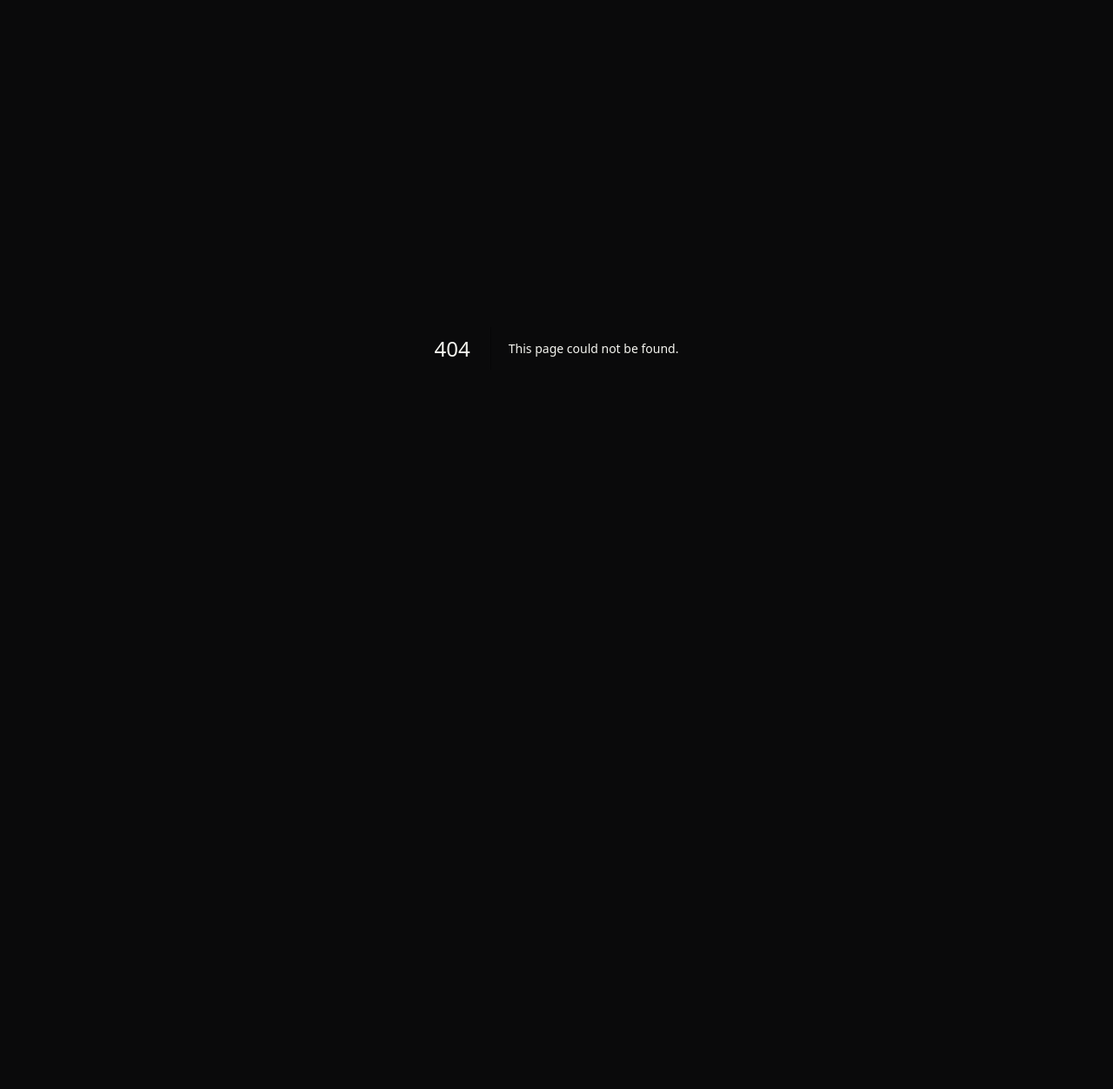
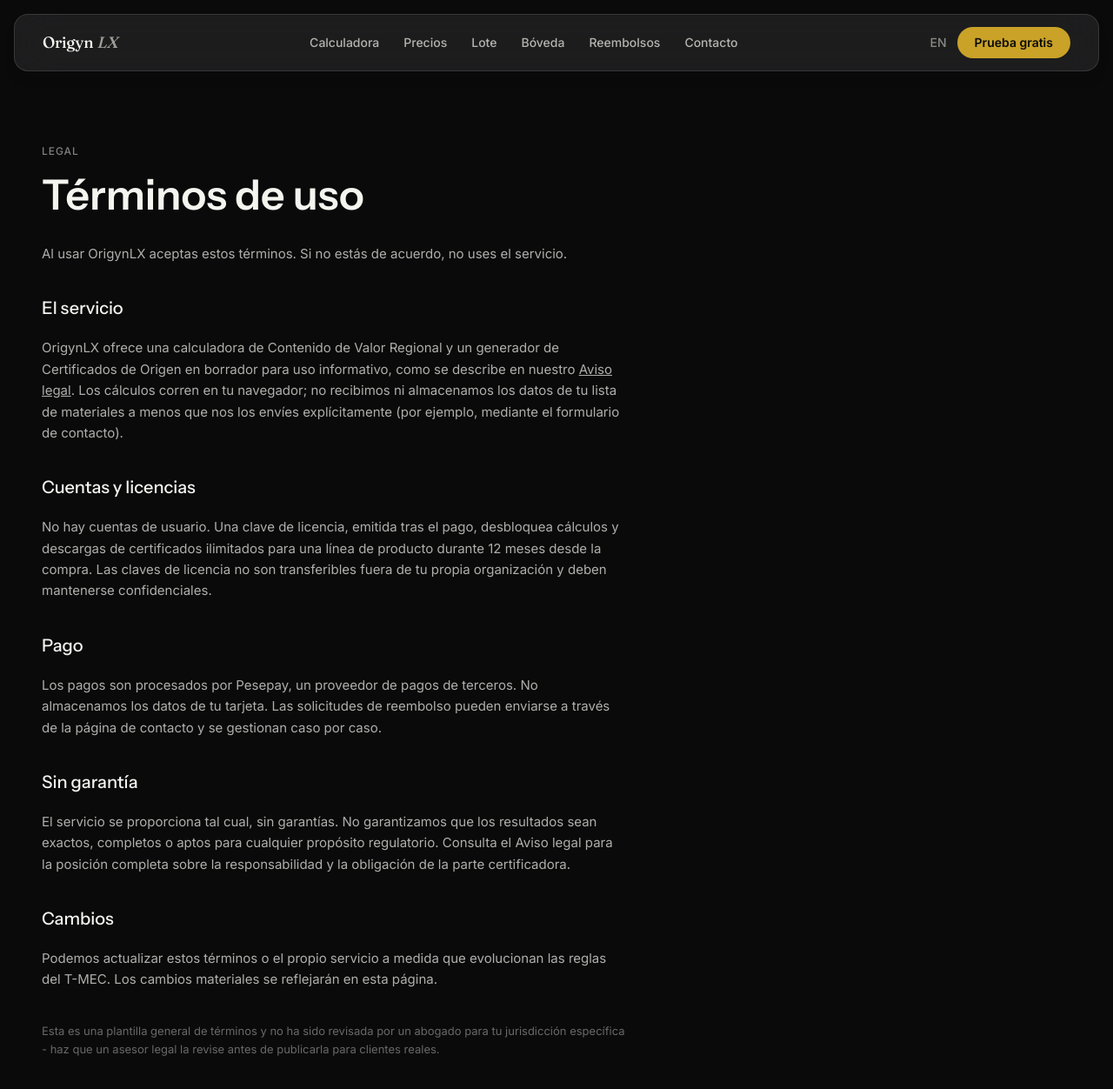
Before and after one commit to piksen-digital/origynlx, a Next.js app: page /es/legal/terms in a window 1280 px wide. Before the commit this address had no page. Shown: the top 1252 px of the page at 87% size. Before the commit the page ends 800 px from the top, so only its background shows below. Built offline with nearby package versions, Linux system fonts and the light colour scheme.

Commit message:
feat(es): Spanish legal pages /es/legal/disclaimer and /es/legal/terms with full translations and hreflang; EN legal pages gain metadata + hreflang; ES footer, nav language-switch map and positioning disclaimer link now point to ES twins; sitemap adds ES legal routes

```diff
--- /dev/null
+++ b/app/es/legal/disclaimer/page.tsx
@@ -0,0 +1,66 @@
+import type { Metadata } from "next";
+import Nav from "@/components/Nav";
+import Footer from "@/components/Footer";
+
+export const metadata: Metadata = {
+  title: "Aviso legal | OrigynLX",
+  description:
+    "Aviso legal de OrigynLX: los resultados son estimaciones para uso interno; el importador, exportador o productor es la parte certificadora y sigue siendo responsable de la declaración de origen.",
+  alternates: {
+    canonical: "/es/legal/disclaimer",
+    languages: { "en": "/legal/disclaimer", "es": "/es/legal/disclaimer", "x-default": "/legal/disclaimer" },
+  },
+};
+
+export default function DisclaimerPageEs() {
+  return (
+    <main className="relative min-h-screen overflow-x-hidden bg-ink">
+      <Nav locale="es" />
+      <section className="pt-32 pb-20 sm:pt-40 sm:pb-28">
+        <div className="mx-auto max-w-content px-5 sm:px-6 lg:px-12">
+          <div className="max-w-2xl">
+            <span className="text-xs font-medium uppercase tracking-[0.08em] text-paper/50">Legal</span>
+            <h1 className="mt-4 font-display text-4xl font-semibold leading-tight text-paper sm:text-5xl">
+              Aviso legal
+            </h1>
+
+            <div className="mt-8 space-y-5 text-[15px] leading-relaxed text-paper/70">
+              <p>
+                OrigynLX es una herramienta de preselección y preparación de documentos. Realiza la
+                aritmética de Contenido de Valor Regional definida en el T-MEC y formatea un
+                Certificado de Origen en borrador a partir de la información que capturas. No
+                ejerce el derecho aduanero, no certifica bienes y no sustituye a un agente aduanal
+                con licencia ni a un abogado de comercio exterior.
+              </p>
+              <p>
+                <strong className="text-paper">Los resultados son estimaciones solo para uso interno.</strong>{" "}
+                La calificación de origen depende de la exactitud de los datos de la lista de
+                materiales que proporciones, de reglas que pueden cambiar (el T-MEC está en un
+                proceso de renegociación activo que puede extenderse hasta 2036) y, en muchos
+                casos, de pruebas adicionales - incluido el análisis de cambio de clasificación
+                arancelaria del Anexo 4-B - que esta herramienta no realiza. Un resultado mostrado
+                aquí no es una determinación de que tu producto califica para el tratamiento
+                preferencial.
+              </p>
+              <p>
+                <strong className="text-paper">Tú eres la parte certificadora.</strong> El importador,
+                exportador o productor que firma un Certificado de Origen atesta personalmente los
+                hechos en él y carga con la responsabilidad legal y financiera de esa declaración,
+                incluidos derechos retroactivos o sanciones. Revisa cada campo que OrigynLX genera
+                contra tus propios registros antes de firmar cualquier cosa, y consulta a un
+                agente aduanal con licencia para cualquier resultado cercano al umbral de
+                calificación o para cualquier cosa sobre la que no tengas confianza.
+              </p>
+              <p>
+                OrigynLX y su operador renuncian a toda responsabilidad por decisiones tomadas con
+                base en los resultados de esta herramienta. Úsala para avanzar más rápido en la
+                aritmética, no como sustituto del juicio profesional sobre tus hechos específicos.
+              </p>
+            </div>
+          </div>
+        </div>
+      </section>
+      <Footer locale="es" />
+    </main>
+  );
+}
--- /dev/null
+++ b/app/es/legal/terms/page.tsx
@@ -0,0 +1,85 @@
+import type { Metadata } from "next";
+import Nav from "@/components/Nav";
+import Footer from "@/components/Footer";
+
+export const metadata: Metadata = {
+  title: "Términos de uso | OrigynLX",
+  description:
+    "Términos de uso de OrigynLX: el servicio, las claves de licencia, el pago procesado por Pesepay, la posición sin garantías y cómo cambian estos términos a medida que evolucionan las reglas del T-MEC.",
+  alternates: {
+    canonical: "/es/legal/terms",
+    languages: { "en": "/legal/terms", "es": "/es/legal/terms", "x-default": "/legal/terms" },
+  },
+};
+
+export default function TermsPageEs() {
+  return (
+    <main className="relative min-h-screen overflow-x-hidden bg-ink">
+      <Nav locale="es" />
+      <section className="pt-32 pb-20 sm:pt-40 sm:pb-28">
+        <div className="mx-auto max-w-content px-5 sm:px-6 lg:px-12">
+          <div className="max-w-2xl">
+            <span className="text-xs font-medium uppercase tracking-[0.08em] text-paper/50">Legal</span>
+            <h1 className="mt-4 font-display text-4xl font-semibold leading-tight text-paper sm:text-5xl">
+              Términos de uso
+            </h1>
+
+            <div className="mt-8 space-y-5 text-[15px] leading-relaxed text-paper/70">
+              <p>
+                Al usar OrigynLX aceptas estos términos. Si no estás de acuerdo, no uses el
+                servicio.
+              </p>
+
+              <h2 className="pt-4 font-display text-xl text-paper">El servicio</h2>
+              <p>
+                OrigynLX ofrece una calculadora de Contenido de Valor Regional y un generador de
+                Certificados de Origen en borrador para uso informativo, como se describe en
+                nuestro{" "}
+                <a href="/es/legal/disclaimer" className="underline hover:text-paper transition-colors">Aviso legal</a>.
+                Los cálculos corren en tu navegador; no recibimos ni almacenamos los datos de tu
+                lista de materiales a menos que nos los envíes explícitamente (por ejemplo,
+                mediante el formulario de contacto).
+              </p>
+
+              <h2 className="pt-4 font-display text-xl text-paper">Cuentas y licencias</h2>
+              <p>
+                No hay cuentas de usuario. Una clave de licencia, emitida tras el pago, desbloquea
+                cálculos y descargas de certificados ilimitados para una línea de producto durante
+                12 meses desde la compra. Las claves de licencia no son transferibles fuera de tu
+                propia organización y deben mantenerse confidenciales.
+              </p>
+
+              <h2 className="pt-4 font-display text-xl text-paper">Pago</h2>
+              <p>
+                Los pagos son procesados por Pesepay, un proveedor de pagos de terceros. No
+                almacenamos los datos de tu tarjeta. Las solicitudes de reembolso pueden enviarse
+                a través de la página de contacto y se gestionan caso por caso.
+              </p>
+
+              <h2 className="pt-4 font-display text-xl text-paper">Sin garantía</h2>
+              <p>
+                El servicio se proporciona tal cual, sin garantías. No garantizamos que los
+                resultados sean exactos, completos o aptos para cualquier propósito regulatorio.
+                Consulta el Aviso legal para la posición completa sobre la responsabilidad y la
+                obligación de la parte certificadora.
+              </p>
+
+              <h2 className="pt-4 font-display text-xl text-paper">Cambios</h2>
+              <p>
+                Podemos actualizar estos términos o el propio servicio a medida que evolucionan
+                las reglas del T-MEC. Los cambios materiales se reflejarán en esta página.
+              </p>
+
+              <p className="pt-4 text-[13px] text-paper/40">
+                Esta es una plantilla general de términos y no ha sido revisada por un abogado para
+                tu jurisdicción específica - haz que un asesor legal la revise antes de
+                publicarla para clientes reales.
+              </p>
+            </div>
+          </div>
+        </div>
+      </section>
+      <Footer locale="es" />
+    </main>
+  );
+}
--- a/app/legal/disclaimer/page.tsx
+++ b/app/legal/disclaimer/page.tsx
@@ -1,5 +1,16 @@
+import type { Metadata } from "next";
 import Nav from "@/components/Nav";
 import Footer from "@/components/Footer";
+
+export const metadata: Metadata = {
+  title: "Disclaimer | OrigynLX",
+  description:
+    "OrigynLX is a pre-screening and document-preparation tool. Results are estimates for internal use only; the importer, exporter, or producer remains the certifying party and bears responsibility for the origin claim.",
+  alternates: {
+    canonical: "/legal/disclaimer",
+    languages: { "en": "/legal/disclaimer", "es": "/es/legal/disclaimer", "x-default": "/legal/disclaimer" },
+  },
+};
 
 export default function DisclaimerPage() {
   return (
--- a/app/legal/terms/page.tsx
+++ b/app/legal/terms/page.tsx
@@ -1,5 +1,16 @@
+import type { Metadata } from "next";
 import Nav from "@/components/Nav";
 import Footer from "@/components/Footer";
+
+export const metadata: Metadata = {
+  title: "Terms of Use | OrigynLX",
+  description:
+    "Terms of use for OrigynLX: the service, license keys, payment processing via Pesepay, no-warranty position, and how these terms change as USMCA rules evolve.",
+  alternates: {
+    canonical: "/legal/terms",
+    languages: { "en": "/legal/terms", "es": "/es/legal/terms", "x-default": "/legal/terms" },
+  },
+};
 
 export default function TermsPage() {
   return (
--- a/app/sitemap.ts
+++ b/app/sitemap.ts
@@ -26,6 +26,8 @@ export default function sitemap(): MetadataRoute.Sitemap {
     { path: "/es/vault", priority: 0.6, changeFrequency: "monthly" },
     { path: "/legal/disclaimer", priority: 0.3, changeFrequency: "yearly" },
     { path: "/legal/terms", priority: 0.3, changeFrequency: "yearly" },
+    { path: "/es/legal/disclaimer", priority: 0.3, changeFrequency: "yearly" },
+    { path: "/es/legal/terms", priority: 0.3, changeFrequency: "yearly" },
   ];
   return routes.map((r) => ({
     url: BASE + r.path,
--- a/components/Footer.tsx
+++ b/components/Footer.tsx
@@ -30,7 +30,7 @@ const COPY = {
     terms: "Términos",
     rights: "Todos los derechos reservados.",
     infoOnly: "Solo para uso informativo. No es asesoría legal.",
-    hrefs: { calculator: "/es/calculator", pricing: "/es/pricing", guides: "/es/guides/como-calificar-un-producto-para-el-usmca", contact: "/es/contact", disclaimer: "/legal/disclaimer", terms: "/legal/terms" },
+    hrefs: { calculator: "/es/calculator", pricing: "/es/pricing", guides: "/es/guides/como-calificar-un-producto-para-el-usmca", contact: "/es/contact", disclaimer: "/es/legal/disclaimer", terms: "/es/legal/terms" },
   },
 };
 
--- a/components/Nav.tsx
+++ b/components/Nav.tsx
@@ -46,6 +46,8 @@ const LOCALE_PATH_MAP: Record<string, string> = {
   "/contact": "/es/contact",
   "/refund": "/es/refund",
   "/guides/how-to-qualify-a-product-for-usmca": "/es/guides/como-calificar-un-producto-para-el-usmca",
+  "/legal/disclaimer": "/es/legal/disclaimer",
+  "/legal/terms": "/es/legal/terms",
 };
 
 function langSwitchHref(locale: "en" | "es", pathname: string): string {
--- a/components/PositioningSection.tsx
+++ b/components/PositioningSection.tsx
@@ -35,7 +35,7 @@ export default function PositioningSection({ locale = "en" }: { locale?: "en" |
             </p>
             <p className="mt-4 text-[13px] leading-relaxed text-paper/45">
               {t.note1}{" "}
-              <a href="/legal/disclaimer" className="underline hover:text-paper/70 transition-colors">
+              <a href={locale === "es" ? "/es/legal/disclaimer" : "/legal/disclaimer"} className="underline hover:text-paper/70 transition-colors">
                 {t.link}
               </a>
               {t.note2}
```
